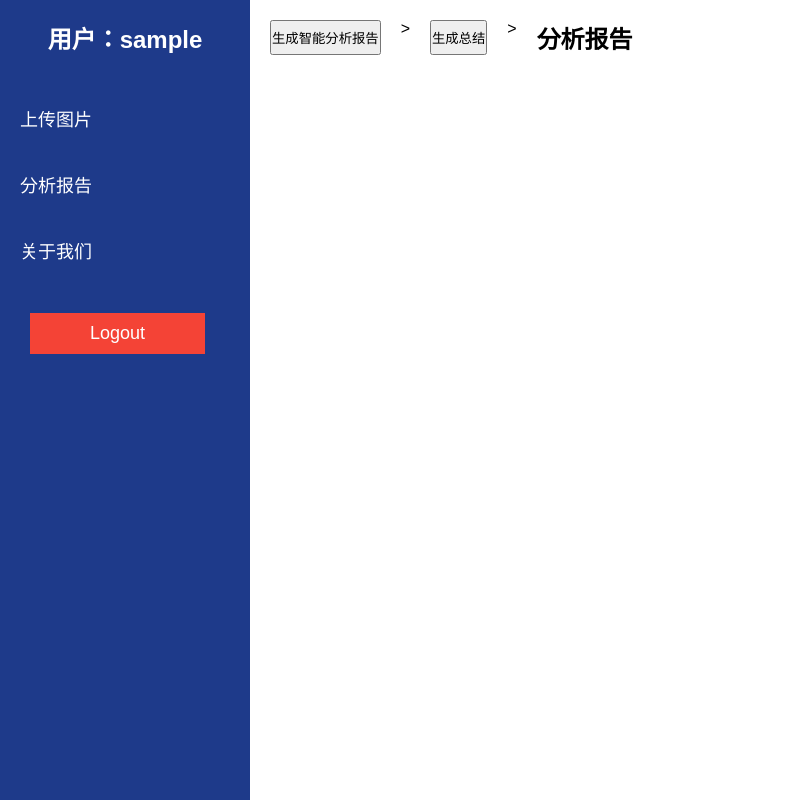
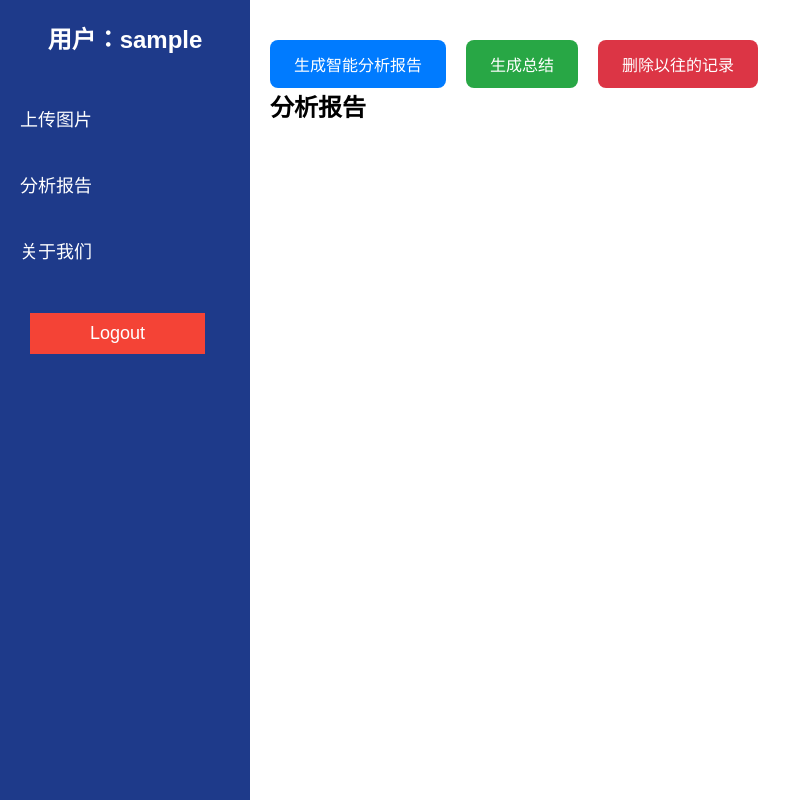
Before and after one commit to murasame612/deepl-flask, a Flask app: page /analysis in a window 1280 px wide. Shown: the whole page, without its empty margins (0-801 px from the left). Run offline with Flask 3, Linux system fonts and the light colour scheme; the visitor is signed in with stand-in values (Sample User, id 1).

Commit message:
增加了样式，但是没有解决注册表换行问题和多次提交先前的记录不删除问题

```diff
--- a/account.csv
+++ b/account.csv
@@ -1,2 +1,3 @@
 username,password
 admin,admin
+ziwu,1
--- a/app/route.py
+++ b/app/route.py
@@ -218,3 +218,19 @@ def serve_pie_image(user, filename):
 
     absolute_path = os.path.join("..",'user', user, 'history',filename)
     return send_file(absolute_path)
+
+
+@apr.route("/about")
+def about():
+    user = session.get("username")
+    if user is None:
+        redirect(url_for(apr.login))
+    return render_template("about.html",user = user)
+
+from process.model import delete_his_json
+@apr.route("/delete_his",methods=["post"])
+def delete_his():
+    user = session.get("username")
+    #删除用户的历史记录
+    delete_his_json(user)
+    return jsonify({"status":"success"})
--- a/app/static/css/main.css
+++ b/app/static/css/main.css
@@ -174,3 +174,94 @@ body {
     66% { content: '...'; }
     100% { content: '.'; }
 }
+
+#uploadButton{
+    padding: 10px 20px;
+    background-color: #1e3a8a;  /* 蓝色背景 */
+    color: white;
+    border: none;
+    margin-top: 20px;
+    font-size: 16px;
+    cursor: pointer;
+    border-radius: 4px;
+    transition: background-color 0.3s;
+    width: 30%;
+}
+
+#uploadButton:hover {
+    background-color: #2563eb;  /* 更深的蓝色，鼠标悬停效果 */
+}
+
+.content-text{
+    margin-left: 250px;  /* 给内容区留出侧边栏的空间 */
+    padding: 20px;
+    width: calc(100% - 250px);  /* 保证内容区域占据剩余空间 */
+    flex-wrap: wrap;  /* 允许换行 */
+    gap: 20px;  /* 元素间距 */
+}
+
+.ana-content{
+    margin-left: 250px;  /* 给内容区留出侧边栏的空间 */
+    padding: 20px;
+    width: calc(100% - 250px);  /* 保证内容区域占据剩余空间 */
+    flex-wrap: wrap;  /* 允许换行 */
+    gap: 20px;  /* 元素间距 */
+}
+
+/* 设置整体按钮容器样式 */
+.button-container {
+    display: flex; /* 使用 Flexbox 来布局 */
+    justify-content: left; /* 居中对齐按钮 */
+    gap: 20px; /* 按钮之间的间距 */
+    margin-top: 20px; /* 上边距 */
+}
+
+/* 按钮的共同样式 */
+.button-container button {
+    background-color: #007BFF; /* 蓝色背景 */
+    color: white; /* 白色字体 */
+    border: none; /* 去除边框 */
+    padding: 12px 24px; /* 内边距 */
+    font-size: 16px; /* 字体大小 */
+    border-radius: 8px; /* 圆角按钮 */
+    cursor: pointer; /* 鼠标悬停时显示手型 */
+    transition: background-color 0.3s ease, transform 0.2s ease; /* 动画效果 */
+}
+
+/* 按钮悬停效果 */
+.button-container button:hover {
+    background-color: #0056b3; /* 悬停时更深的蓝色 */
+    transform: scale(1.05); /* 鼠标悬停时按钮稍微放大 */
+}
+
+/* 按钮被点击时的效果 */
+.button-container button:active {
+    background-color: #004085; /* 按钮点击时颜色更深 */
+    transform: scale(1); /* 防止点击时放大 */
+}
+
+/* 针对每个按钮进行不同的颜色处理 */
+#ana {
+    background-color: #007BFF;
+}
+
+#gen-ala {
+    background-color: #28a745; /* 绿色按钮 */
+}
+
+#delete_his {
+    background-color: #dc3545; /* 红色按钮 */
+}
+
+/* 每个按钮的不同悬停效果 */
+#ana:hover {
+    background-color: #0056b3;
+}
+
+#gen-ala:hover {
+    background-color: #218838;
+}
+
+#delete_his:hover {
+    background-color: #c82333;
+}
--- a/app/templates/analysis.html
+++ b/app/templates/analysis.html
@@ -25,9 +25,13 @@
 
 
     <!-- 页面内容 -->
-    <div class="content">
-        <button id = "ana">生成智能分析报告</button>>
-        <button id = "gen-ala">生成总结</button>>
+    <div class="ana-content">
+        <div class="button-container">
+            <button id = "ana">生成智能分析报告</button>
+            <button id = "gen-ala">生成总结</button>
+            <button id = "delete_his">删除以往的记录</button>
+        </div>
+
         <h2>分析报告</h2>
         <div class = "ana_text"></div>
         <div class = "ana_sum_text"></div>
@@ -76,7 +80,31 @@
                 .catch(error => {
                     console.error('请求出错:', error);
                 });
+
             });
+
+            document.getElementById("delete_his").addEventListener("click",function(event){
+                event.preventDefault();  // 阻止表单提交
+
+                fetch('/delete_his', {
+                    method: 'POST',
+                    headers: {
+                        'Content-Type': 'application/json',
+                    },
+                    body: JSON.stringify({})  // 这里没有传递user数据
+                })
+                .then(response => response.json())  // 解析响应为JSON
+                .then(data => {
+                    if(data.status == "success"){
+                        alert("删除历史记录成功");
+                    }
+                    console.log('服务器响应:', data);
+                })
+                .catch(error => {
+                    console.error('请求出错:', error);
+                });
+            });
+
     </script>
 </body>
 </html>
--- a/app/templates/main.html
+++ b/app/templates/main.html
@@ -27,9 +27,10 @@
     <div class="content">
         <div class="upload-container">
             <h2>请在此处上传图片</h2>
+            <span style="margin: auto;">请上传png、jpeg、jpg格式的算术图片，处理时间约为30s，请耐心等待</span>
             <div class="upload-box">
                 <input type="file" id="image-input" style="display: none;">
-                <button id = "uploadButton" onclick="document.getElementById('image-input').click();">上传图片</button>
+                <button id = "uploadButton" onclick="document.getElementById('image-input').click();">点击上传图片</button>
             </div>
             <div id="image-container">
                 <span id="upload-text" style="color: #0288d1; font-size: 16px; font-weight: bold;">图片区域</span>
```
Also changed, not shown: GPT/LLM.py (+5 -3 lines), app/__init__.py (+1 -10 lines), app/app.py (added, +10 -0 lines), app/templates/about.html (added, +38 -0 lines).
